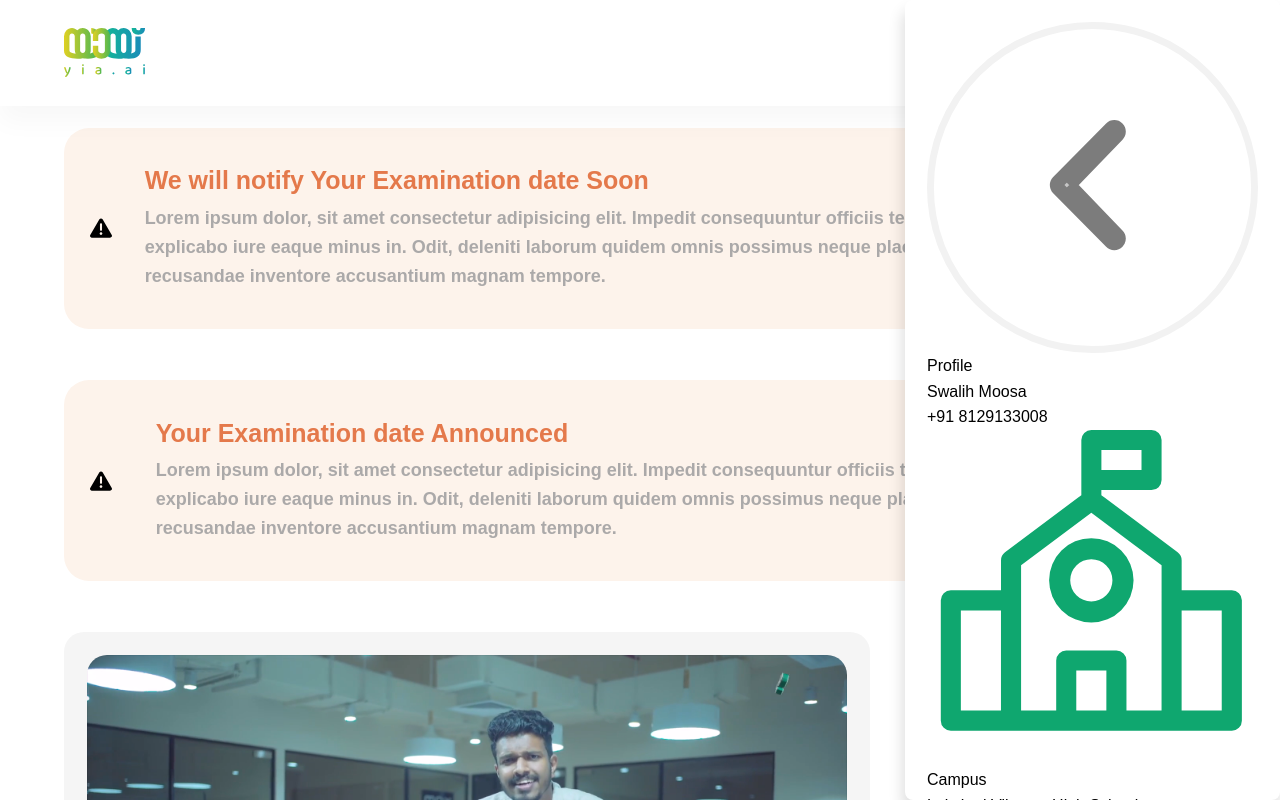
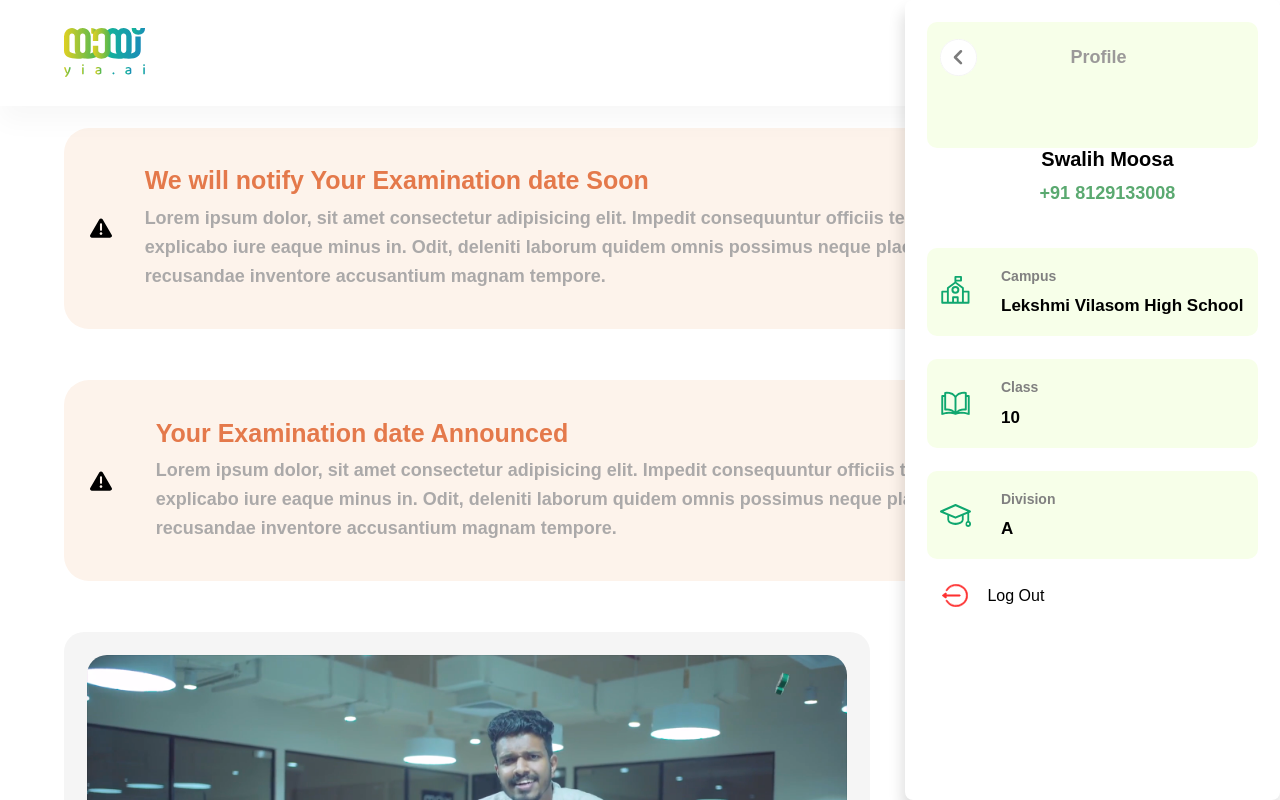
Before and after one commit to swalihmoosa/yiaai, a React (Create React App) app: page / in a window 1280 px wide. Shown: the top 800 px of the page. Built offline with nearby package versions, Linux system fonts and the light colour scheme.

Commit message:
UserBar | ongoing

```diff
--- a/src/components/includes/Header.jsx
+++ b/src/components/includes/Header.jsx
@@ -12,6 +12,7 @@ import leftArrowImage from '../assets/images/back.svg'
 import campusImage from '../assets/images/school.svg'
 import classImage from '../assets/images/book.svg'
 import divImage from '../assets/images/cap.svg'
+import logOutImage from '../assets/images/logout.svg'
 
 
 export default function Header() {
@@ -124,10 +125,10 @@ export default function Header() {
                   </School>
                   <SchoolDetail>
                       <Head>
-                          Campus
+                          Class
                       </Head>
                       <Subhead>
-                          Lekshmi Vilasom High School
+                          10
                       </Subhead>
                   </SchoolDetail>
               </Study>
@@ -137,16 +138,16 @@ export default function Header() {
                   </School>
                   <SchoolDetail>
                       <Head>
-                          Campus
+                          Division
                       </Head>
                       <Subhead>
-                          Lekshmi Vilasom High School
+                          A
                       </Subhead>
                   </SchoolDetail>
               </Study>
               <LogOut>
                   <Log>
-                      <img src='' alt='LogOut' />
+                      <img src={logOutImage} alt='LogOut' />
                   </Log>
                   <Out>
                       Log Out
@@ -345,37 +346,88 @@ const UserBar = styled.div`
     border-radius: 8px;
     width: 375px;
     height: 100vh;
-    position: fixed;
+    position: absolute;
     top: 0px;
     right: 0px;
     bottom: 0px;
     transition: all 0.6s ease 0s;
 `
 const Profile = styled.div`
+    display: flex;
+    align-items: center;
+    position: relative;
+    padding: 17px 13px 22%;
+    border-radius: 10px;
+    width: 100%;
+    background-color: #f7ffe9;
+    margin-bottom: 30%;
 `
 const LeftArrow = styled.div`
+    width: 12%;
 `
 const ProfileDes = styled.p`
+    width: 80%;
+    text-align: center;
+    font-size: 18px;
+    color: #9b9999;
+    font-weight: 700;
 `
 const Details = styled.div`
+    position: absolute;
+    bottom: -50%;
+    right: 25%;
 `
 const FullName = styled.p`
+    font-size: 20px;
+    font-weight: 700;
+    margin-bottom: 3%;
+    text-align: center;
+
 `
 const Mobile = styled.p`
+    font-size: 18px;
+    font-weight: 700;
+    margin-bottom: 3%;
+    text-align: center;
+    color: #5aa970;
 `
 const Study = styled.div`
+    display: flex;
+    justify-content: space-between;
+    align-items: center;
+    position: relative;
+    padding: 17px 13px;
+    border-radius: 10px;
+    width: 100%;
+    background-color: #f7ffe9;
+    margin-bottom: 7%;
 `
 const School = styled.div`
+    width: 10%;
 `
 const SchoolDetail = styled.div`
+    width: 80%;
 `
 const Head = styled.p`
+    font-size: 14px;
+    font-weight: 700;
+    color: #808080;
+    margin-bottom: 2%;
+
 `
 const Subhead = styled.p`
+    font-size: 17px;
+    font-weight: 700;
 `
 const LogOut = styled.div`
+    display: flex;
+    justify-content: space-between;
+    align-items: center;
+    width: 40%;
+    padding: 0 15px;
 `
 const Log = styled.div`
+    width: 25%;
 `
 const Out = styled.p`
 `
```
